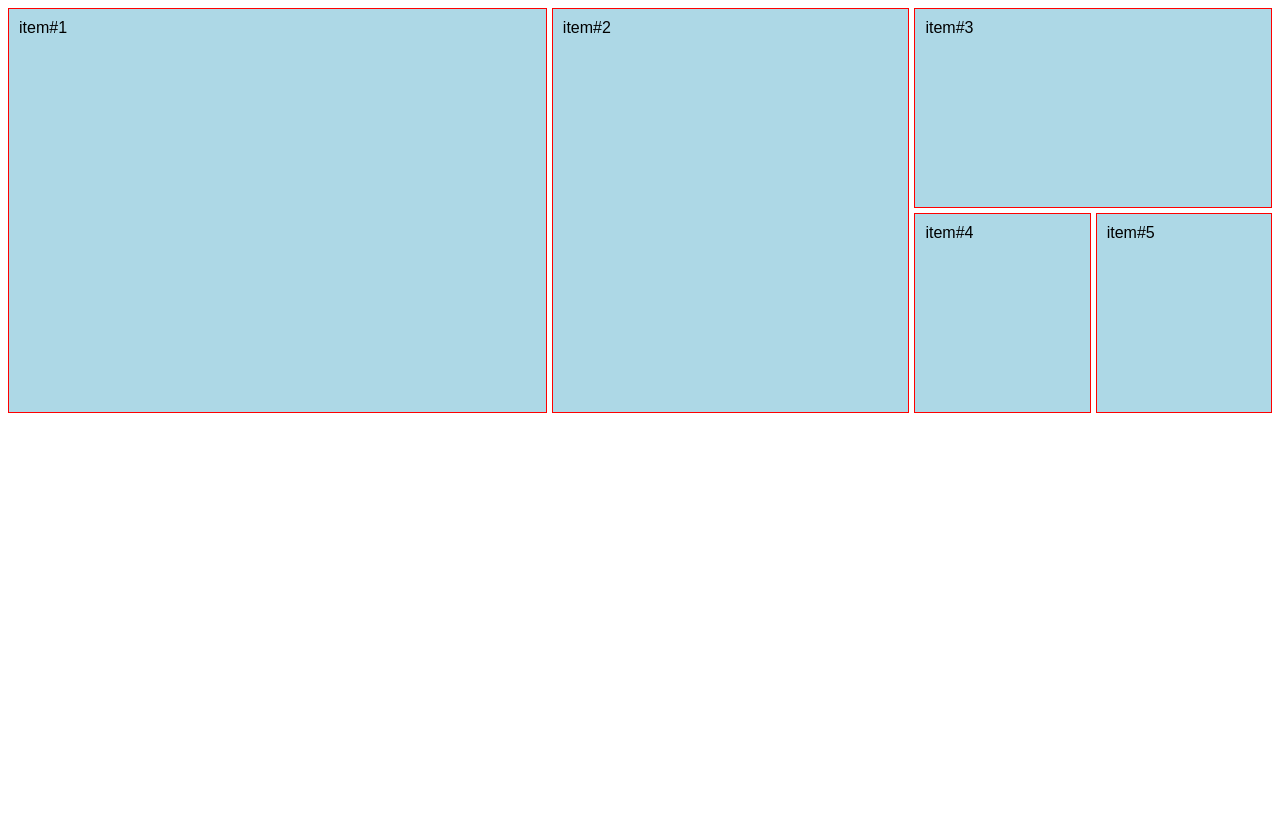
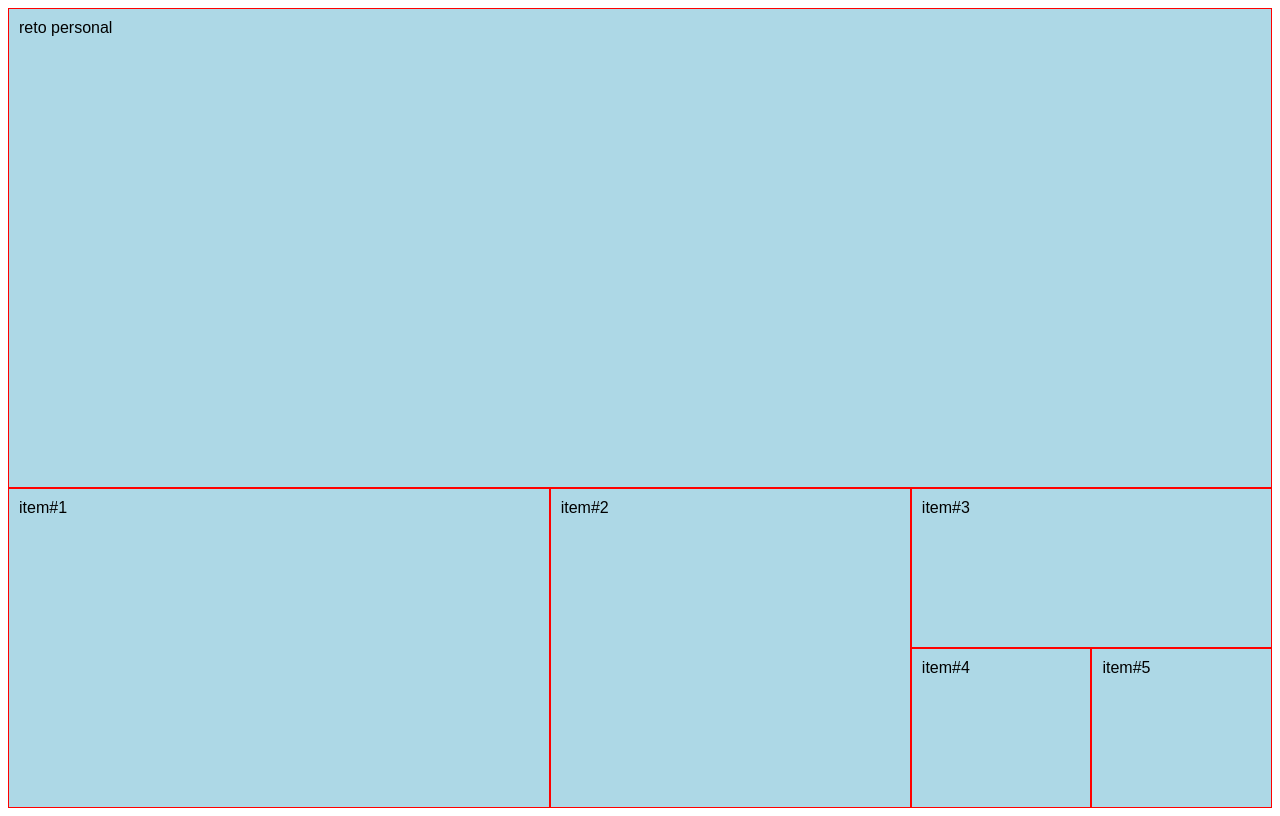
Before and after one commit to JannCarloMoreno/css-grid-layout, a plain HTML site: page row-size/index.html in a window 1280 px wide. Drawn offline with Linux system fonts and the light colour scheme.

Commit message:
clase 8 + reto personal

```diff
--- a/row-size/index.html
+++ b/row-size/index.html
@@ -10,6 +10,7 @@
 </head>
 <body>
     <section class="container">
+        <div class="item">reto personal</div>
         <div class="item">item#1</div>
         <div class="item">item#2</div>
         <div class="item">item#3</div>
--- a/row-size/style/style.css
+++ b/row-size/style/style.css
@@ -5,11 +5,8 @@ body{
 .container{
     display:grid;
     grid-template-columns: repeat(7, 1fr);
-    grid-template-rows: repeat(2, 200px);
+    grid-template-rows: repeat(5, 1fr);
     height: 100vh;
-    gap: 5px;
-
-
 }
 
 .item{
@@ -19,25 +16,27 @@ body{
 }
 
 .item:nth-of-type(1){
-    /*background: blue;
-    grid-column-start: 1;
-    grid-column-end: 3;*/
-    grid-column: 1/ span 3;
-    grid-row: 1 / span 2;
+    grid-column: 1/ 8;
+    grid-row: 1/ 4;
 }
 .item:nth-of-type(2){
-    grid-column: 4/ span 2;
-    grid-row: 1 / span 2;
+    grid-column: 1/ 4;
+    grid-row: 4 / 6;
 }
 .item:nth-of-type(3){
-    grid-column: 6 / span 2;
+    grid-column: 4/ 6;
+    grid-row: 4 / 6;
+}
+.item:nth-of-type(4){
+    grid-column: 6 / 8;
+    grid-row: 4 / 5;
 }
 
-.item:nth-of-type(8){
-    /*grid-column:1 / span 2;*/
-    /*grid-column:1 / -1;  */
+.item:nth-of-type(5){
+    grid-column: 6 / 7;
+    grid-row:  5 / 6;
 }
-.item:nth-of-type(7){
-    /*grid-column:2 / 4;*/
-
+.item:nth-of-type(6){
+    grid-column: 7 / 8;
+    grid-row:  5 / 6;
 }
```
